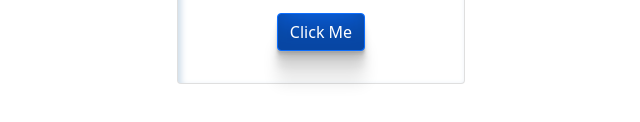
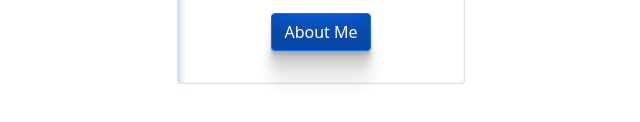
Before and after one commit to princesahil07/Profile-card, a plain HTML site: page index.html in a window 1280 px wide. Shown: the part 412-534 px from the top of the page, 319-959 px from the left. Drawn offline with nearby package versions, Linux system fonts and the light colour scheme.

Commit message:
Update index.html

```diff
--- a/index.html
+++ b/index.html
@@ -73,7 +73,7 @@ want to complete my PG from Master in Computer Application</h6>
                 <h5 class="card-title">Sahil Shaikh</h5>
                 <p class="card-text">I am Software Engineer and UI UX Designer I
                 have completed my UG in IIT College</p>
-                <a href="#" class="btn btn-primary shad2" data-bs-toggle="modal" data-bs-target="#exampleModal">Click Me</a>
+                <a href="#" class="btn btn-primary shad2" data-bs-toggle="modal" data-bs-target="#exampleModal">About Me</a>
               </div>
         </div>
     </center>
```
